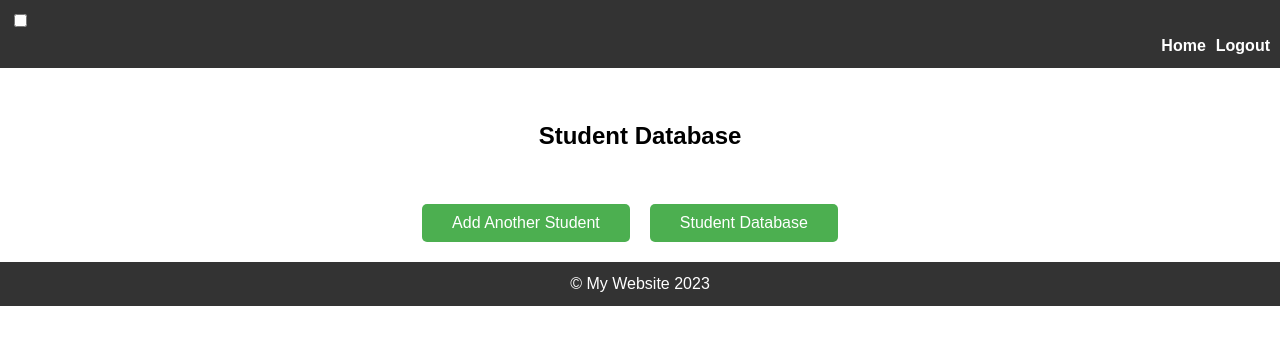
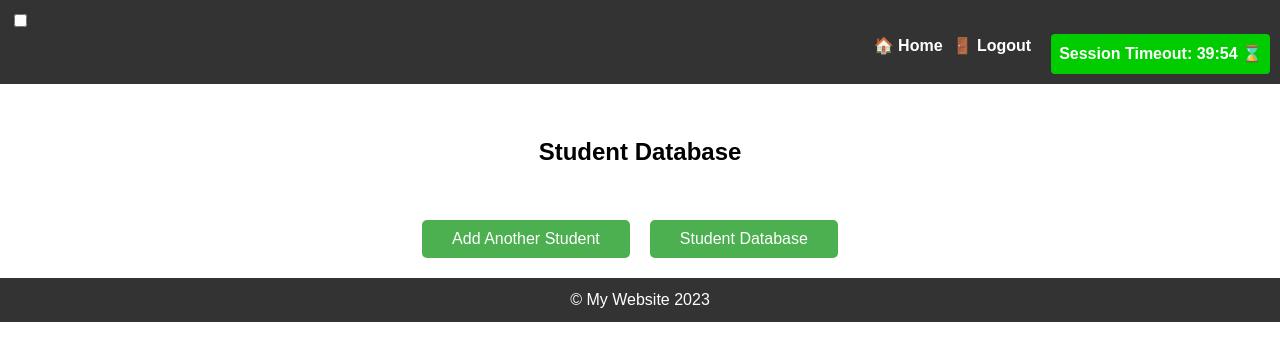
Before and after one commit to bkdevaraj/student_data, a Django app: page /home in a window 1280 px wide. Shown: the top 361 px of the page. Run offline with Django 4.2, Linux system fonts and the light colour scheme.

Commit message:
TIMEOUT CHANGE

```diff
--- a/templates/base.html
+++ b/templates/base.html
@@ -2,6 +2,9 @@
 <html lang="en">
 <head>
     <meta name="viewport" content="width=device-width, initial-scale=1.0">
+    <script src="https://code.jquery.com/jquery-3.6.0.min.js"></script>
+
+
     <title>Student Form</title>
     <style>
         /* Set font family and default styles for the page */
@@ -127,7 +130,36 @@
             padding: 10px;
             text-align: center;
         }
+        /* Add animation keyframes for the countdown animation */
+/* Add animation keyframes for the countdown animation */
+@keyframes countdown {
+    from {
+        background: linear-gradient(to right, #00cc00 0%, #00cc00 100%);
+    }
+    to {
+        background: linear-gradient(to right, #ff6666 0%, #ff6666 100%);
+    }
+}
+
+/* Apply the countdown animation to the remaining-time-container */
+#remaining-time-container {
+    animation: countdown linear infinite 120s; /* 2 minutes */
+    background: linear-gradient(to right, #00cc00 0%, #00cc00 100%);
+    display: inline-block;
+    padding: 8px;
+    border-radius: 4px;
+    color: white;
+    margin-left: 10px; /* Add margin for spacing */
+}
+
+
+
     </style>
+
+
+
+
+
 </head>
 <body>
 <header>
@@ -135,15 +167,51 @@
         <input type="checkbox" id="menu-toggle">
         <label for="menu-toggle" class="menu-icon">&#9776;</label>
         <ul class="menu">
-            <li><a href="{% url 'studentsdataform:home' %}">Home</a></li>
+            <li><a href="{% url 'studentsdataform:home' %}">&#127968; Home</a></li>
 
-            <li><a href="{% url 'studentsdataform:logout' %}">Logout</a></li>
+                <li><a href="{% url 'studentsdataform:logout' %}">&#128682; Logout</a></li>
+            <li><a <div id="remaining-time-container">
+                Session Timeout: <span id="remaining-time">40:00</span>
+            </div>&#8987;</a></li>
+
           </ul>
+
         </nav>
+
     </header>
     <main>
         {% block content %}{% endblock %}
     </main>
+
+    <script>
+        document.addEventListener("DOMContentLoaded", function() {
+            const inactivityTimeout = 2400000; // 40 minutes in milliseconds
+            const currentTime = Date.now();
+            const timeout = currentTime + inactivityTimeout;
+
+            function updateRemainingTime() {
+                const remainingTimeInSeconds = Math.ceil((timeout - Date.now()) / 1000);
+                const minutes = Math.floor(remainingTimeInSeconds / 60);
+                const seconds = remainingTimeInSeconds % 60;
+                const remainingTimeElement = document.getElementById('remaining-time');
+
+                if (remainingTimeElement) {
+                    remainingTimeElement.textContent = `${minutes}:${seconds < 10 ? '0' : ''}${seconds}`;
+                }
+
+                if (remainingTimeInSeconds <= 0) {
+                    // Redirect to the logout URL or perform other actions
+                    console.log("Logging out...");
+                    window.location.href = "{% url 'login_app:logout' %}";
+                }
+            }
+
+            updateRemainingTime(); // Call once initially
+
+            // Call updateRemainingTime every second
+            setInterval(updateRemainingTime, 1000);
+        });
+    </script>
     <footer>
         &copy; My Website 2023
     </footer>
```
Also changed, not shown: db.sqlite3.
